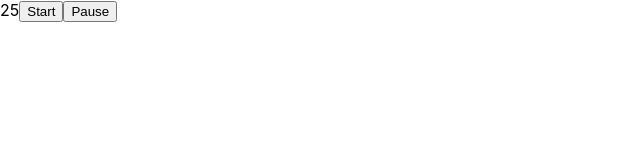
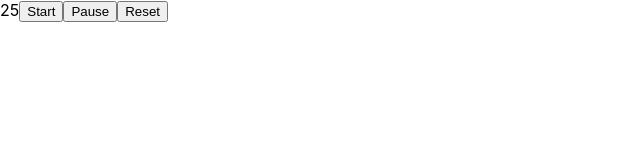
Before and after one commit to Singh-Arshdeep/react-pomodoro, a React (Create React App) app: page / in a window 1280 px wide. Shown: the top 160 px of the page, without its empty margins (0-640 px from the left). Built offline with nearby package versions, Linux system fonts and the light colour scheme.

Commit message:
trying to figure out things

```diff
--- a/src/components/Pomodoro.js
+++ b/src/components/Pomodoro.js
@@ -2,6 +2,7 @@ import React, { useState } from 'react';
 
 let log = console.log;
 let timer;
+
 export default function Pomodoro() {
     const[pomoTime, setPomoTime] = useState(25);
 
@@ -17,11 +18,17 @@ export default function Pomodoro() {
         clearInterval(timer);
     }
 
+    let handleReset = () => {
+        setPomoTime(25);
+        clearInterval(timer);
+    }
+
     return(
         <div>
             {pomoTime}
             <button onClick={handleStart}>Start</button>
             <button onClick={handlePause}>Pause</button>
+            <button onClick={handleReset}>Reset</button>
         </div>
     );
 }
```
